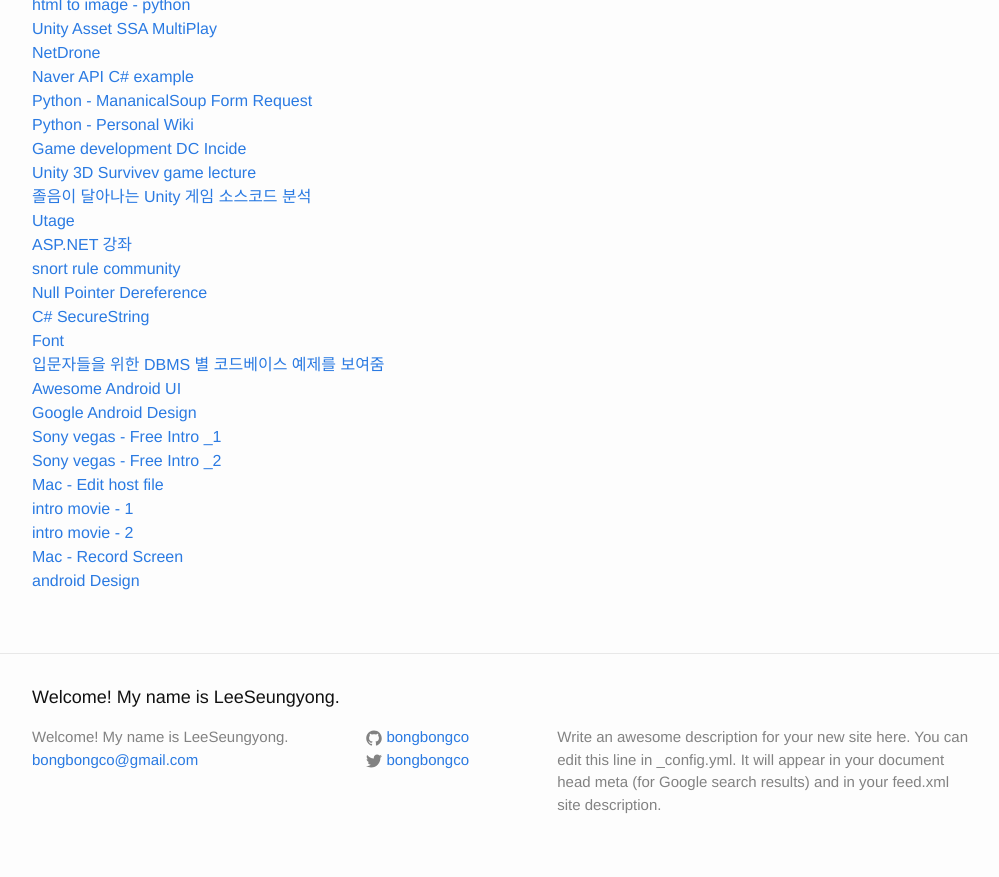
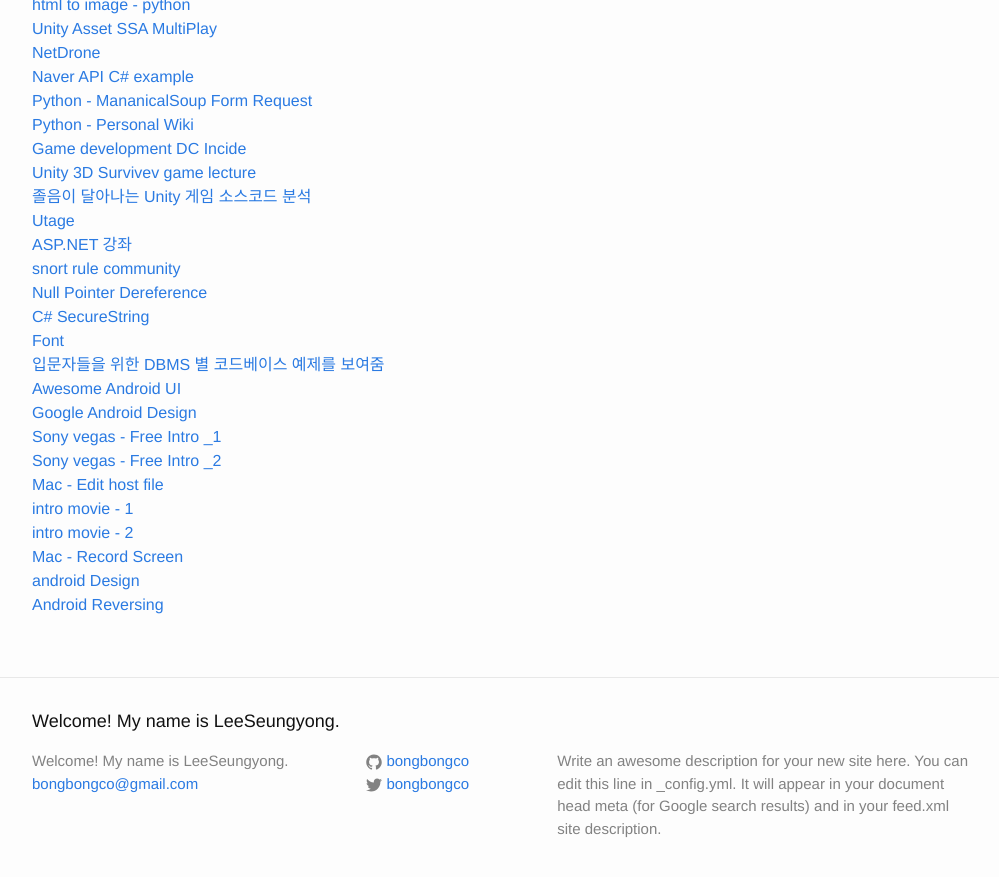
Before and after one commit to LktProgrammer/bongbongco.github.io, a Jekyll site: the page built from _posts/2016-07-22-Website-List.markdown, in a window 1280 px wide and 900 px high, scrolled down 2583 px. Shown: the top 877 px of the window, without its empty margins (138-1137 px from the left). Built offline with Jekyll 4.4.1, drawn with Linux system fonts in a browser that asks for light colours.

Commit message:
Update 2016-07-22-Website-List.markdown

```diff
--- a/_posts/2016-07-22-Website-List.markdown
+++ b/_posts/2016-07-22-Website-List.markdown
@@ -127,3 +127,4 @@ title: 참고할 웹 사이트들.
 [intro movie - 2](http://introchamp.com/)
 [Mac - Record Screen](http://macnews.tistory.com/560)
 [android Design](https://github.com/soyoungboy/android-material-design-Open-source-projects)
+[Android Reversing](http://blackcon.tistory.com/144)
```
